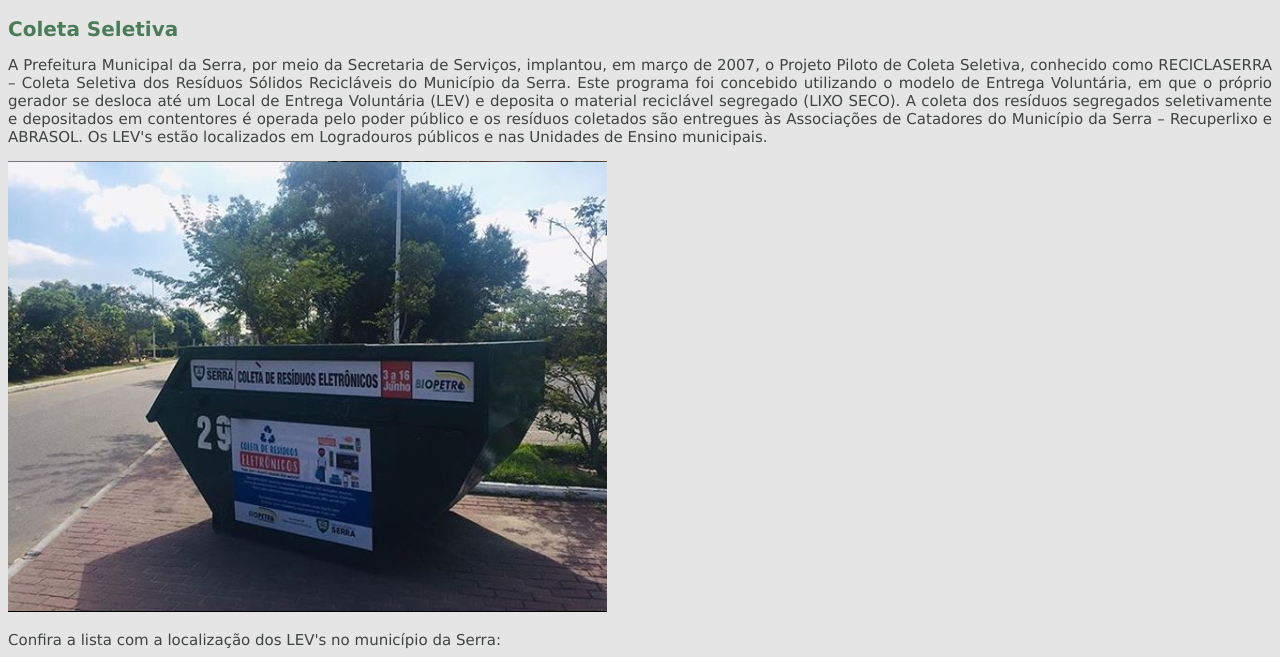
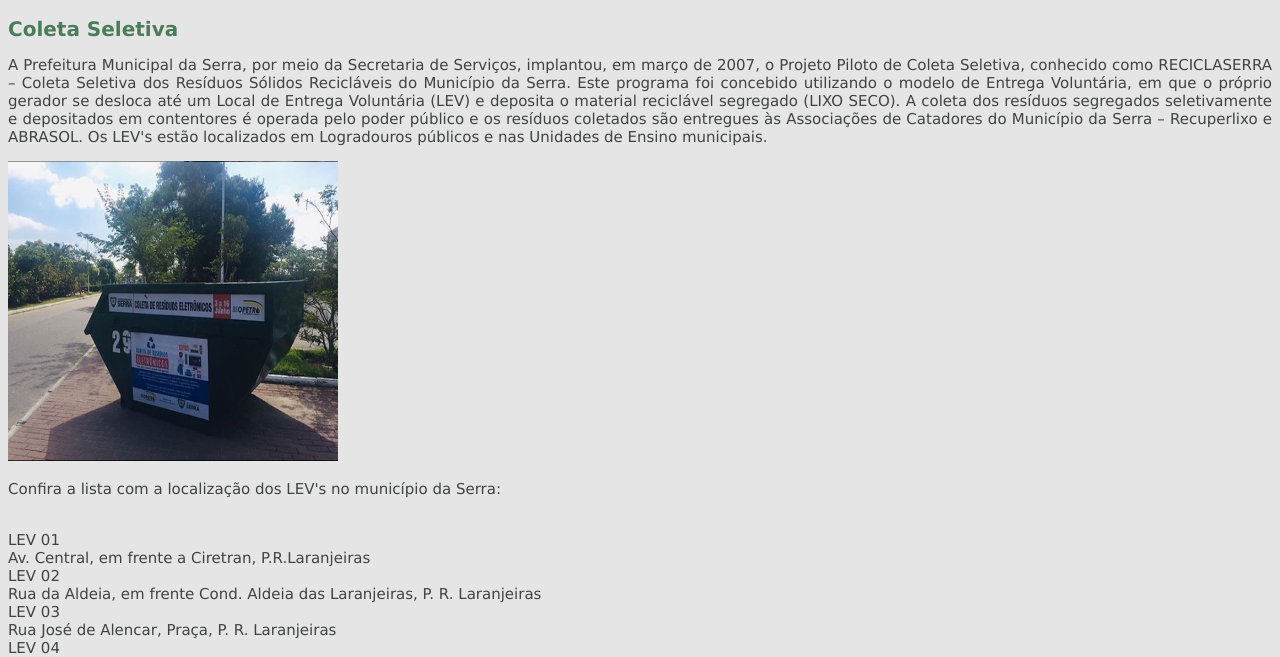
Before and after one commit to ecotech-tecnology/home, a plain HTML site: page pontos-de-coleta.html in a window 1280 px wide. Shown: the part 113-770 px from the top of the page. Drawn offline with Linux system fonts and the light colour scheme.

Commit message:
Add files via upload

```diff
--- a/pontos-de-coleta.html
+++ b/pontos-de-coleta.html
@@ -47,7 +47,7 @@
         A coleta dos resíduos segregados seletivamente e depositados em contentores é operada pelo poder público e os resíduos coletados são entregues às Associações de Catadores do Município da Serra – Recuperlixo e ABRASOL.
         Os LEV's estão localizados em Logradouros públicos e nas Unidades de Ensino municipais.</p>
         <div class="pms">
-          <img src="cacamba.PNG"/>
+          <img src="cacamba.PNG" height="300" width="330">
         </div>
        <p> Confira a lista com a localização dos LEV's no município da Serra:</p>
         <p>
```
Lines whose indentation alone changed are shown as unchanged.
